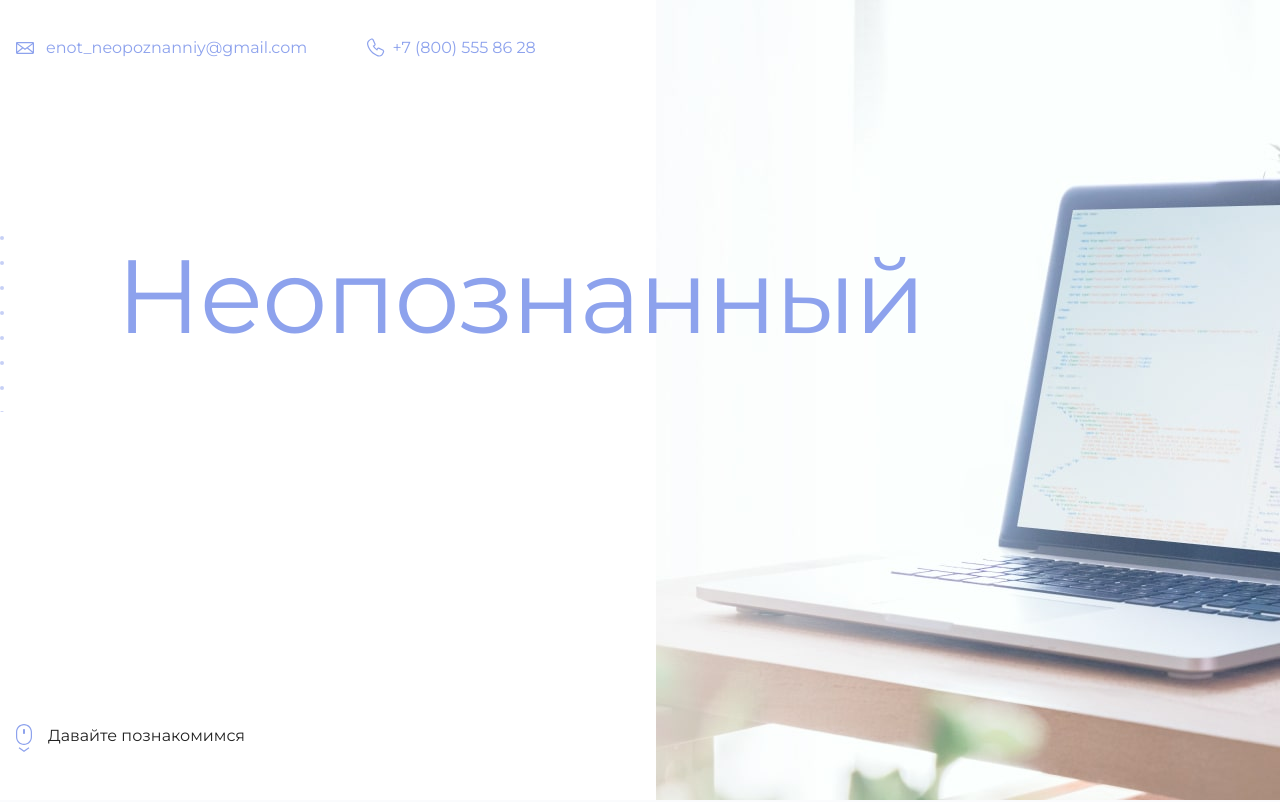
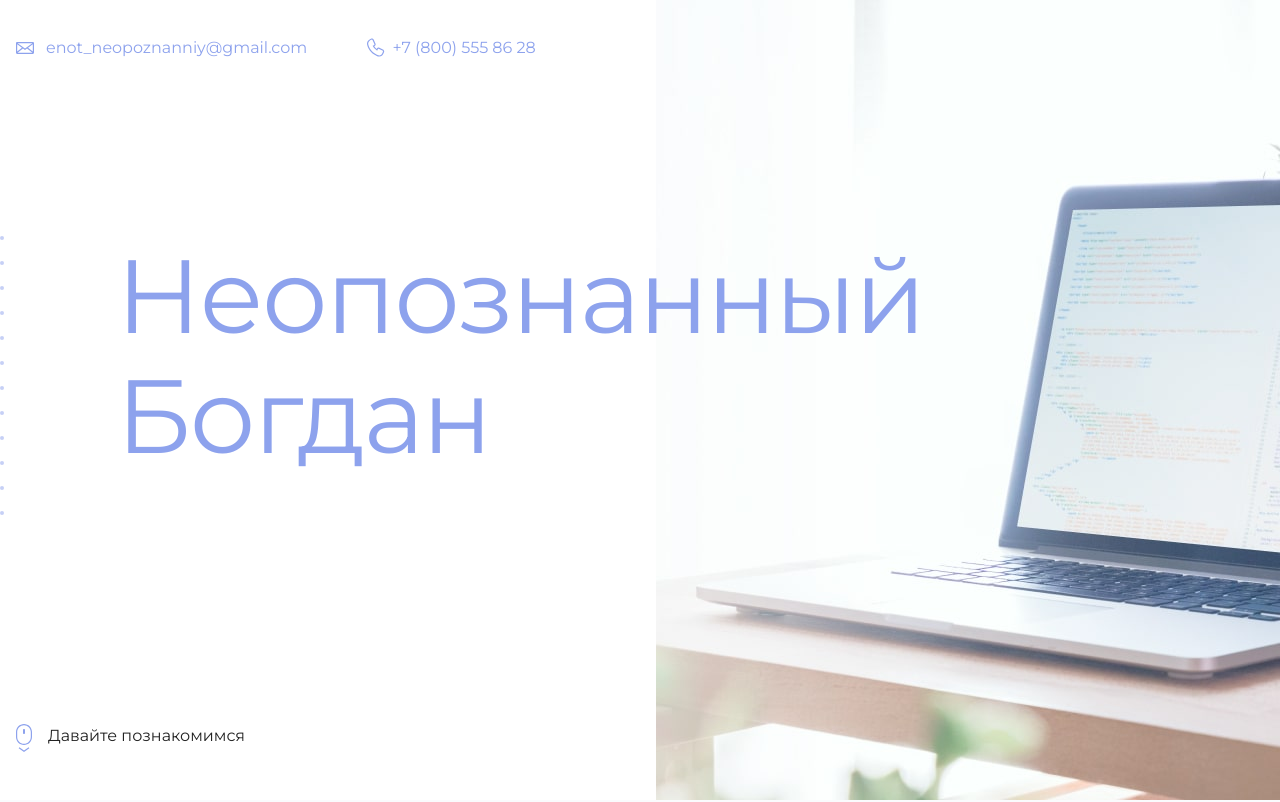
Before and after one commit to MaksDigl96/Test_3, a plain HTML site: page index.html in a window 1280 px wide. Shown: the top 802 px of the page. Drawn offline with Linux system fonts and the light colour scheme.

Commit message:
Изменение заголовка на Неопознанный Богдан

```diff
--- a/index.html
+++ b/index.html
@@ -18,7 +18,7 @@
     <main>
       <section class="hero-image">
         <div class="container">
-          <h1 class="heading">Неопознанный</h1>
+          <h1 class="heading">Неопознанный Богдан</h1>
           <p><!-- Тут ваш id на сайте Академии --></p>
         </div>
       </section>
```
